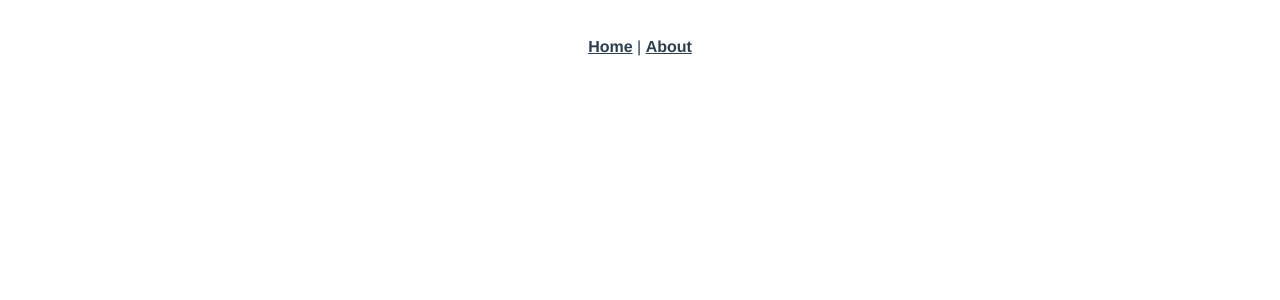
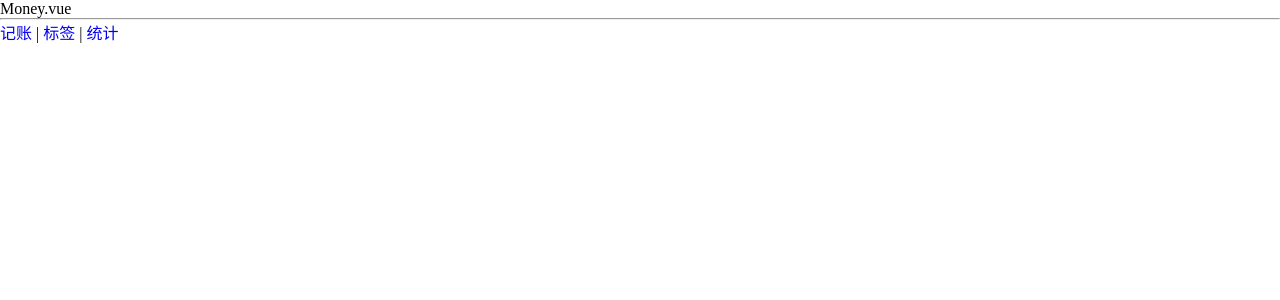
Before and after one commit to wl-1996/accounting-items-2, a Vue app: page /#/Money in a window 1280 px wide. Shown: the top 300 px of the page. Built offline with nearby package versions, Linux system fonts and the light colour scheme.

Commit message:
创建三个页面 Money.vue Labels.vue Statistics.vue

```diff
--- a/src/App.vue
+++ b/src/App.vue
@@ -1,32 +1,30 @@
 <template>
-  <div id="app">
-    <div id="nav">
-      <router-link to="/">Home</router-link> |
-      <router-link to="/about">About</router-link>
+    <div>
+        <router-view/>
+        <hr>
+        <div>
+            <router-link to="/money">记账</router-link>
+            |
+            <router-link to="/labels">标签</router-link>
+            |
+            <router-link to="statistics">统计</router-link>
+        </div>
     </div>
-    <router-view/>
-  </div>
 </template>
 
+<script lang="ts">
+    import Vue from 'vue';
+    import {Component} from 'vue-property-decorator';
+
+    @Component
+    export default class App extends Vue {
+    }
+</script>
+
 <style lang="scss">
-#app {
-  font-family: Avenir, Helvetica, Arial, sans-serif;
-  -webkit-font-smoothing: antialiased;
-  -moz-osx-font-smoothing: grayscale;
-  text-align: center;
-  color: #2c3e50;
-}
+    @import "~@/assets/styles/reset.scss";
+</style>
 
-#nav {
-  padding: 30px;
+<style lang="scss" scoped>
 
-  a {
-    font-weight: bold;
-    color: #2c3e50;
-
-    &.router-link-exact-active {
-      color: #42b983;
-    }
-  }
-}
 </style>
--- /dev/null
+++ b/src/assets/styles/reset.scss
@@ -0,0 +1,13 @@
+* {
+  margin: 0;
+  padding: 0;
+  box-sizing: border-box;
+}
+
+a {
+  text-decoration: none;
+}
+
+ul, ol {
+  list-style: none;
+}
--- a/src/router/index.ts
+++ b/src/router/index.ts
@@ -1,27 +1,37 @@
-import Vue from 'vue'
-import VueRouter from 'vue-router'
-import Home from '../views/Home.vue'
+import Vue from 'vue';
+import VueRouter from 'vue-router';
+import Money from '@/views/Money.vue';
+import Labels from '@/views/Labels.vue';
+import Statistics from '@/views/Statistics.vue';
+import NotFound from '@/views/NotFound.vue';
 
-Vue.use(VueRouter)
+Vue.use(VueRouter);
 
 const routes = [
     {
         path: '/',
-    name: 'Home',
-    component: Home
+        redirect: '/Money'
     },
     {
-    path: '/about',
-    name: 'About',
-    // route level code-splitting
-    // this generates a separate chunk (about.[hash].js) for this route
-    // which is lazy-loaded when the route is visited.
-    component: () => import(/* webpackChunkName: "about" */ '../views/About.vue')
+        path: '/money',
+        component: Money
+    },
+    {
+        path: '/labels',
+        component: Labels
+    },
+    {
+        path: '/statistics',
+        component: Statistics
+    },
+    {
+        path: '*',
+        component: NotFound
     }
-]
+];
 
 const router = new VueRouter({
     routes
-})
+});
 
-export default router
+export default router;
--- /dev/null
+++ b/src/views/Labels.vue
@@ -0,0 +1,19 @@
+<template>
+    <div>
+        Labels.vue
+    </div>
+</template>
+
+<script lang="ts">
+    import Vue from 'vue';
+    import {Component} from 'vue-property-decorator';
+
+    @Component
+    export default class Labels extends Vue {
+
+    }
+</script>
+
+<style lang="scss" scoped>
+
+</style>
--- /dev/null
+++ b/src/views/Money.vue
@@ -0,0 +1,19 @@
+<template>
+    <div>
+        Money.vue
+    </div>
+</template>
+
+<script lang="ts">
+    import Vue from 'vue';
+    import {Component} from 'vue-property-decorator';
+
+    @Component
+    export default class Money extends Vue {
+
+    }
+</script>
+
+<style lang="scss" scoped>
+
+</style>
--- /dev/null
+++ b/src/views/NotFound.vue
@@ -0,0 +1,19 @@
+<template>
+    <div>
+        路径错误，找不到页面
+    </div>
+</template>
+
+<script lang="ts">
+    import Vue from 'vue';
+    import {Component} from 'vue-property-decorator';
+
+    @Component
+    export default class NotFound extends Vue {
+
+    }
+</script>
+
+<style lang="scss" scoped>
+
+</style>
--- /dev/null
+++ b/src/views/Statistics.vue
@@ -0,0 +1,19 @@
+<template>
+    <div>
+        Statistics.vue
+    </div>
+</template>
+
+<script lang="ts">
+    import Vue from 'vue';
+    import {Component} from 'vue-property-decorator';
+
+    @Component
+    export default class Statistics extends Vue {
+
+    }
+</script>
+
+<style lang="scss" scoped>
+
+</style>
```
Lines whose indentation alone changed are shown as unchanged.
